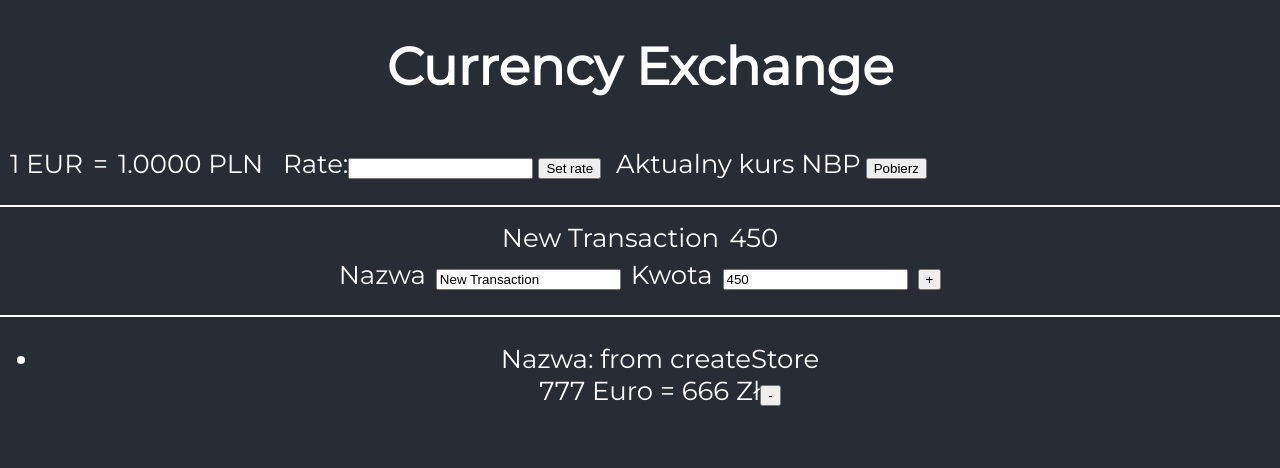
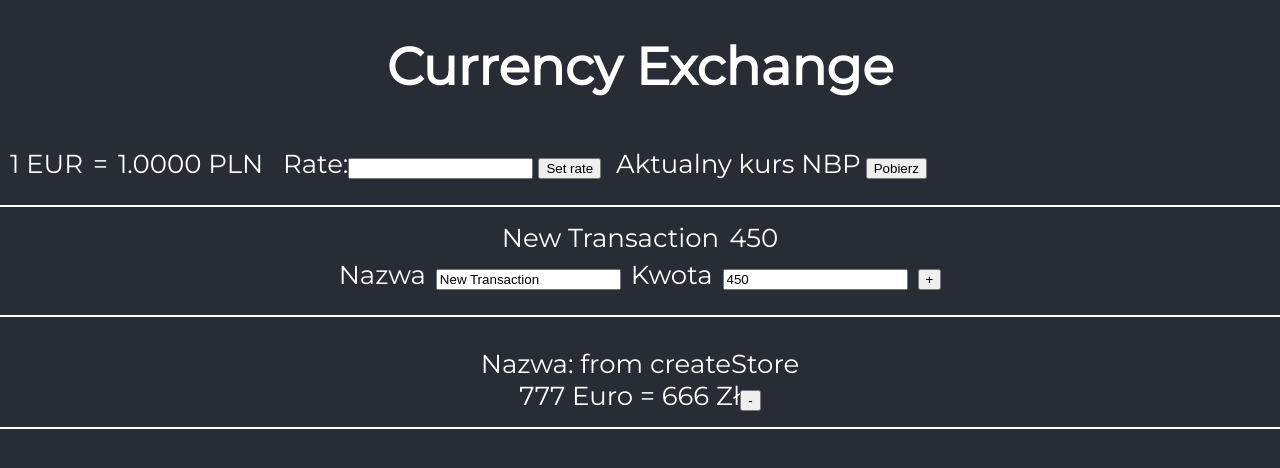
Before and after one commit to jurisportfolio/currency-board, a React (Create React App) app: page / in a window 1280 px wide. Shown: the top 468 px of the page. Built offline with nearby package versions, Linux system fonts and the light colour scheme; no server answers.

Commit message:
Add delete from list option

```diff
--- a/src/components/TransactionsDisplayComponent/TransactionsDisplayComponent.js
+++ b/src/components/TransactionsDisplayComponent/TransactionsDisplayComponent.js
@@ -1,32 +1,52 @@
-import React from 'react';
-import { connect } from 'react-redux';
-import { removeTransaction } from '../../utilities/actions';
+import React from "react";
+import { connect } from "react-redux";
+import styled from "styled-components";
 
-const TransactionsDisplayComponent = ({ transactionsList, removeTransaction }) => {
-  console.log('removeTransaction: ', removeTransaction);
+import { removeTransaction } from "../../utilities/actions";
 
-  return(
-    <ul>
-      {transactionsList.map(
-        ({ uid, name, amountPLN, amountEUR })=> {
-          console.log("uid: ",uid);
-          return(
-          <li key={uid}>
-            <label>Nazwa: {name}</label><br/>
-            <label>{amountEUR} Euro = {amountPLN} Zł</label>
-            <button onClick={(id)=>removeTransaction(uid)} >-</button>
-          </li>)}
-      )}
-    </ul>
-  )
-}
+const StyledTransactionsDisplayComponent = styled.ul`
+	border-bottom: solid 2px white;
+	width: 100%;
+	padding: 5px 0 15px 0;
+	margin-bottom: 5px;
+
+	list-style: none;
+`;
+
+const TransactionsDisplayComponent = ({
+	transactionsList,
+	removeTransaction
+}) => {
+	console.log("removeTransaction: ", removeTransaction);
+
+	return (
+		<StyledTransactionsDisplayComponent>
+			{transactionsList.map(({ uid, name, amountPLN, amountEUR }) => {
+				console.log("uid: ", uid);
+				return (
+					<li key={uid}>
+						<label>Nazwa: {name}</label>
+						<br />
+						<label>
+							{amountEUR} Euro = {amountPLN} Zł
+						</label>
+						<button onClick={id => removeTransaction(uid)}>-</button>
+					</li>
+				);
+			})}
+		</StyledTransactionsDisplayComponent>
+	);
+};
 
 const propsForTransactionsDisplay = state => {
-  return {
-    transactionsList: state.transactions
-  }
-}
+	return {
+		transactionsList: state.transactions
+	};
+};
 
 const dispatchForTransactionsDisplay = { removeTransaction };
 
-export default connect(propsForTransactionsDisplay, dispatchForTransactionsDisplay)(TransactionsDisplayComponent)
+export default connect(
+	propsForTransactionsDisplay,
+	dispatchForTransactionsDisplay
+)(TransactionsDisplayComponent);
--- a/src/utilities/reducers.js
+++ b/src/utilities/reducers.js
@@ -33,12 +33,12 @@ function exRate(state = initialExRate, action) {
 function transactions(state = initialTransactions, action) {
 	switch (action.type) {
 		case ADD_TRANSACTION:
-			console.log("action: ", action);
-
 			return [...state, action.transaction];
 
 		case REMOVE_TRANSACTION:
-			const newState = removeElementFromList(state, action.uid);
+			const newState = state.filter(transaction =>
+				transaction.uid !== action.uid ? transaction : null
+			);
 			return newState;
 		default:
 			return state;
```
